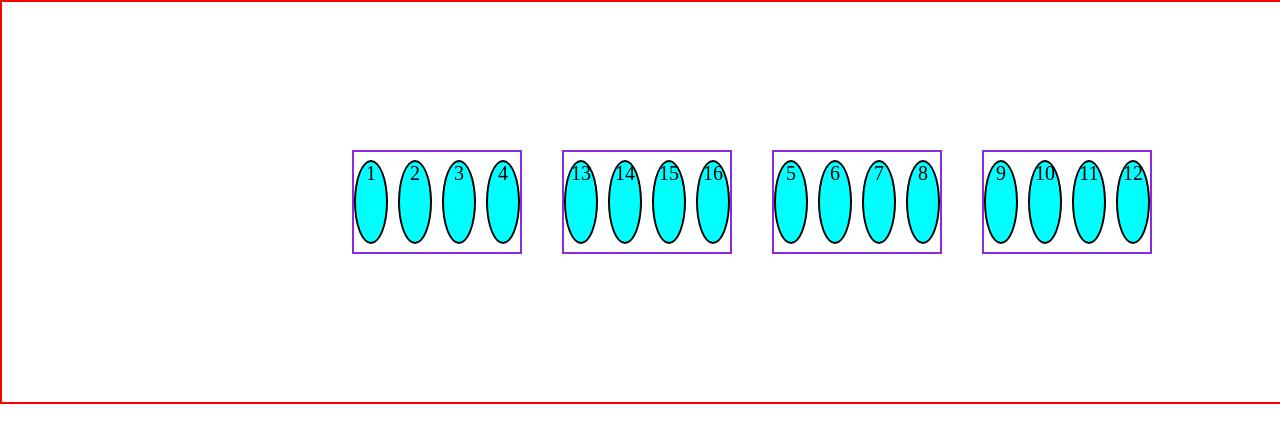
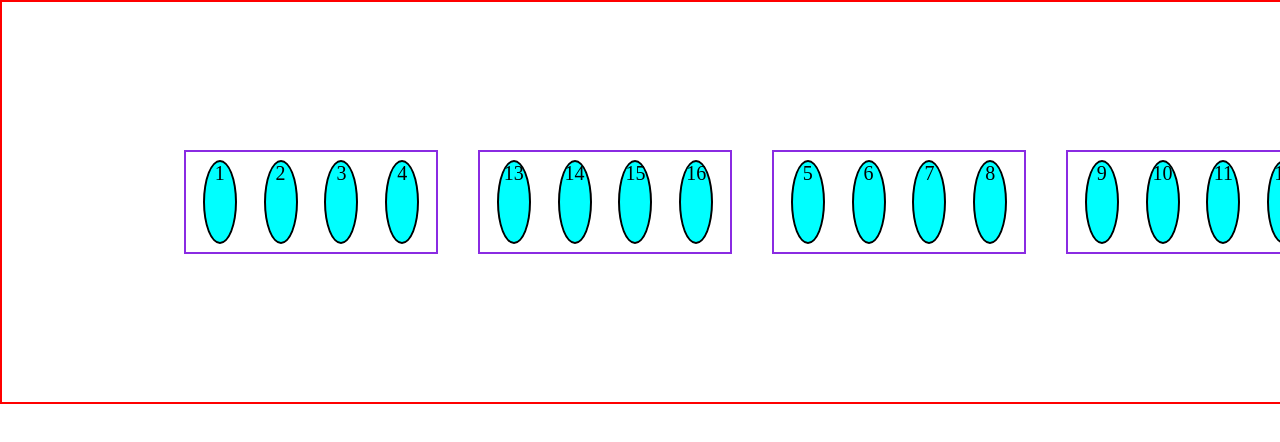
Before and after one commit to lakshmankumar02/flexnowrap, a plain HTML site: page index.html in a window 1280 px wide. Shown: the top 442 px of the page. Drawn offline with Linux system fonts and the light colour scheme.

Commit message:
Update style.css

```diff
--- a/style.css
+++ b/style.css
@@ -25,6 +25,8 @@
     min-width: 150px;
     min-height: 100px;
     display: flex;
+    flex-grow: 1;
+    flex-shrink: 1;
     border: 2px solid blueviolet;
     gap: 10px;
     align-items: center;
```
